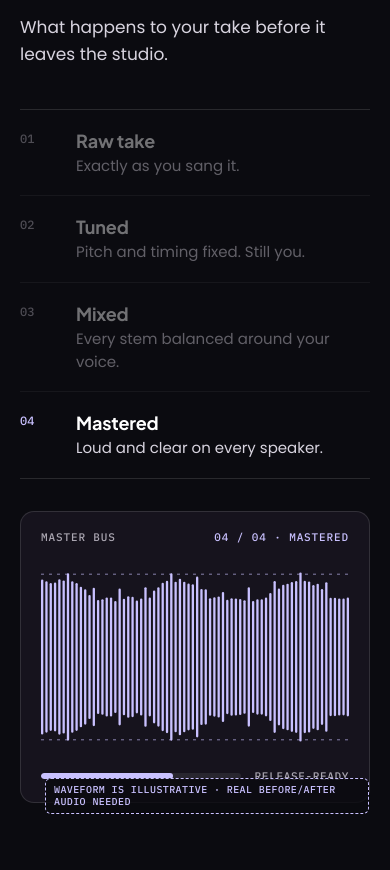
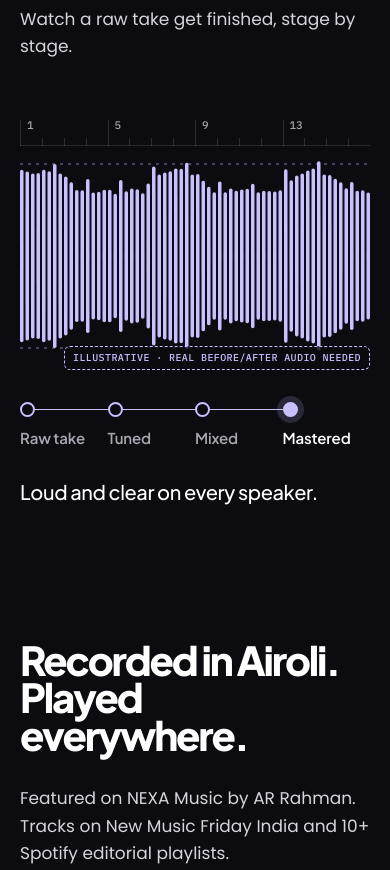
Before and after one commit to youkeostudios/youkeo-website, a website: page redesign/index.html in a window 390 px wide. Shown: the part 1017-1887 px from the top of the page. Drawn offline with nearby package versions, Linux system fonts and the light colour scheme; no server answers.

Commit message:
Redesign: rebuild "Same voice. Finished here." as a full-width mixdown
- Replace the text-left / boxed-console layout with one wide take under
  a DAW bar ruler; headline on one line
- A playhead finishes the take as it passes: bars behind it show the
  current stage (raw ghost kept underneath for before/after), bars ahead
  stay raw grey; limiter ceiling appears once mastered
- Four tappable stage markers with a progress track and one changing
  caption replace the stage list, readout and level meter (the stage
  was shown three times)
- Desktop: pinned scroll scrub. Phones: auto-plays once; tapping a
  stage cancels the auto-play. A/B audio row still appears only when
  the sample files exist

Co-Authored-By: Claude Opus 5.5 <noreply@anthropic.com>

```diff
--- a/redesign/index.html
+++ b/redesign/index.html
@@ -182,37 +182,39 @@
 
     /* ── 2. Master bus (signature) ──────────────────────────── */
     .bus { position: relative; }
-    .bus__pin { min-height: 100svh; display: flex; align-items: center; padding: calc(var(--hd) + 24px) 0 40px; }
-    .bus__grid { display: grid; grid-template-columns: minmax(0, 5fr) minmax(0, 7fr); gap: clamp(32px, 5vw, 96px); align-items: center; width: 100%; }
-    .bus .lede { margin-top: 24px; }
-    .stages { margin: 40px 0 0; padding: 0; list-style: none; border-top: 1px solid var(--rule); }
-    .stage { display: grid; grid-template-columns: 44px 1fr; gap: 0 12px; padding: 18px 0; border-bottom: 1px solid var(--rule); opacity: .42; transition: opacity .35s; cursor: pointer; }
-    .stage.is-on { opacity: 1; }
-    .stage__n { color: var(--muted); font: 500 12px/1.9 var(--mono); }
-    .stage.is-on .stage__n { color: var(--lav); }
-    .stage__t { color: var(--paper); font: 700 18px/1.4 var(--display); letter-spacing: -.01em; }
-    .stage__d { grid-column: 2; margin: 2px 0 0; font-size: 15px; line-height: 1.5; }
-
-    .console { position: relative; padding: clamp(20px, 2.4vw, 32px); border: 1px solid var(--rule); border-radius: var(--r); background: var(--panel); }
-    .console__top { display: flex; justify-content: space-between; align-items: center; gap: 16px; color: var(--muted); font: 500 11px/1 var(--mono); letter-spacing: .08em; text-transform: uppercase; }
-    .console__stage { color: var(--lav); }
-    .wave { position: relative; margin: 24px 0; height: clamp(180px, 22vw, 300px); }
+    .bus__pin { min-height: 100svh; display: flex; align-items: center; padding: calc(var(--hd) + 32px) 0 48px; }
+    .bus__pin > .wrap { width: 100%; }
+    .bus__head { display: flex; flex-wrap: wrap; justify-content: space-between; align-items: flex-end; gap: 16px 48px; }
+    .bus__head .lede { margin: 0; max-width: 32ch; }
+    /* The mixdown: one wide take, a DAW ruler, a playhead that finishes it. */
+    .mix { position: relative; margin-top: clamp(40px, 7vh, 80px); }
+    .mix__ruler { display: grid; grid-template-columns: repeat(16, minmax(0, 1fr)); align-items: end; height: 26px; border-bottom: 1px solid var(--rule); }
+    .mix__ruler span { height: 8px; border-left: 1px solid rgba(255,255,255,.14); }
+    .mix__ruler span:nth-child(4n+1) { height: 26px; padding-left: 6px; color: var(--muted); font: 500 11px/1 var(--mono); }
+    .wave { height: clamp(200px, 28vw, 380px); margin-top: 10px; }
     .wave canvas { width: 100%; height: 100%; }
+    .markers { --fill: 0%; position: relative; display: grid; grid-template-columns: repeat(4, minmax(0, 1fr)); margin: 32px 0 0; padding: 0; list-style: none; }
+    .markers::before, .markers::after { content: ''; position: absolute; top: 21px; left: 7px; height: 1px; }
+    .markers::before { width: 75%; background: var(--rule); }
+    .markers::after { width: var(--fill); background: var(--lav); }
+    .marker { position: relative; z-index: 1; display: flex; flex-direction: column; align-items: flex-start; gap: 12px; min-height: 44px; padding: 14px 8px 4px 0; border: 0; background: none; color: var(--muted); font: 600 clamp(15px, 1.4vw, 18px)/1.2 var(--display); letter-spacing: -.01em; text-align: left; cursor: pointer; transition: color .25s; }
+    .marker__dot { width: 15px; height: 15px; border: 2px solid var(--muted); border-radius: 50%; background: var(--ink); transition: background .25s, border-color .25s; }
+    .marker.is-done .marker__dot { border-color: var(--lav); }
+    .marker.is-on { color: var(--paper); }
+    .marker.is-on .marker__dot { border-color: var(--lav); background: var(--lav); box-shadow: 0 0 0 6px rgba(201,193,255,.16); }
+    .marker:hover { color: var(--paper); }
+    .mix__caption { min-height: 1.3em; margin: 28px 0 0; color: var(--paper); font: 500 clamp(20px, 2vw, 28px)/1.3 var(--display); letter-spacing: -.02em; }
     .console__play[hidden] { display: none; }
-    .console__meter { display: grid; grid-template-columns: 1fr auto; align-items: center; gap: 14px; color: var(--muted); font: 500 11px/1 var(--mono); letter-spacing: .06em; text-transform: uppercase; }
-    .meter { height: 6px; border-radius: 3px; background: rgba(255,255,255,.08); overflow: hidden; }
-    .meter__fill { height: 100%; width: 20%; background: var(--lav); border-radius: 3px; }
-    .console__play { display: flex; flex-wrap: wrap; align-items: center; gap: 12px; margin-top: 24px; padding-top: 20px; border-top: 1px solid var(--rule); }
+    .console__play { display: flex; flex-wrap: wrap; align-items: center; gap: 12px; margin-top: 28px; }
     .ab { display: inline-flex; padding: 4px; border: 1px solid var(--rule); border-radius: 12px; }
     .ab button { min-height: 44px; padding: 0 16px; border: 0; border-radius: 9px; background: transparent; color: var(--fog); font: 500 14px/1 var(--body); cursor: pointer; }
     .ab button[aria-pressed="true"] { background: var(--paper); color: #0E0E12; }
-    .ab button:disabled { cursor: not-allowed; opacity: .45; }
     .console__note { color: var(--muted); font-size: 13px; }
 
     /* Placeholder marker: visible on purpose until real assets land. */
     [data-placeholder] { position: relative; }
     [data-placeholder]::before { content: attr(data-placeholder); position: absolute; z-index: 4; top: 10px; left: 10px; padding: 5px 8px; border: 1px dashed var(--lav); border-radius: 6px; background: rgba(11,11,16,.8); color: var(--lav); font: 500 10px/1.2 var(--mono); letter-spacing: .04em; text-transform: uppercase; pointer-events: none; }
-    .console[data-placeholder]::before { top: auto; bottom: -12px; left: 24px; }
+    .mix[data-placeholder]::before { top: auto; bottom: -14px; left: auto; right: 0; }
 
     /* ── 3. Made here ───────────────────────────────────────── */
     .work__head { display: grid; grid-template-columns: minmax(0, 7fr) minmax(0, 5fr); gap: 32px; align-items: end; }
@@ -418,7 +420,7 @@
       .bar { display: grid; }
       .hero { padding-top: calc(var(--hd) + 48px); }
       .hud { inset: calc(var(--hd) + 8px) 8px 8px; }
-      .pane, .bus__grid, .work__head, .work__pin, .pk__head, .first__grid, .ft__grid, .faq__grid, .room__head, .vo__grid, .book__grid { grid-template-columns: minmax(0, 1fr); }
+      .pane, .work__head, .work__pin, .pk__head, .first__grid, .ft__grid, .faq__grid, .room__head, .vo__grid, .book__grid { grid-template-columns: minmax(0, 1fr); }
       .bus__pin { min-height: 0; padding-top: var(--sec); }
       .stage-art { display: none; }
       .work__pin { margin-top: 40px; }
@@ -549,32 +551,31 @@
     <!-- ── 2. The difference: the master bus ── -->
     <section class="bus" id="difference" aria-labelledby="busTitle">
       <div class="bus__pin" id="busPin">
-        <div class="wrap bus__grid">
-          <div>
-                        <h2 class="h2" id="busTitle">Same voice.<br><span class="mute">Finished here.</span></h2>
-            <p class="lede">What happens to your take before it leaves the studio.</p>
-            <ol class="stages" id="stages">
-              <li class="stage is-on" data-stage="0"><span class="stage__n">01</span><span class="stage__t">Raw take</span><p class="stage__d">Exactly as you sang it.</p></li>
-              <li class="stage" data-stage="1"><span class="stage__n">02</span><span class="stage__t">Tuned</span><p class="stage__d">Pitch and timing fixed. Still you.</p></li>
-              <li class="stage" data-stage="2"><span class="stage__n">03</span><span class="stage__t">Mixed</span><p class="stage__d">Every stem balanced around your voice.</p></li>
-              <li class="stage" data-stage="3"><span class="stage__n">04</span><span class="stage__t">Mastered</span><p class="stage__d">Loud and clear on every speaker.</p></li>
+        <div class="wrap">
+          <div class="bus__head">
+            <h2 class="h2" id="busTitle">Same voice. <span class="mute">Finished here.</span></h2>
+            <p class="lede">Watch a raw take get finished, stage by stage.</p>
+          </div>
+          <div class="mix" data-placeholder="Illustrative · real before/after audio needed">
+            <div class="mix__ruler" aria-hidden="true"><span>1</span><span></span><span></span><span></span><span>5</span><span></span><span></span><span></span><span>9</span><span></span><span></span><span></span><span>13</span><span></span><span></span><span></span></div>
+            <div class="wave"><canvas id="wave" role="img" aria-label="Waveform of a vocal take going from raw to mastered"></canvas></div>
+          </div>
+          <ol class="markers" id="markers" aria-label="Stages">
+            <li><button type="button" class="marker is-on" data-stage="0" aria-pressed="true"><span class="marker__dot" aria-hidden="true"></span>Raw take</button></li>
+            <li><button type="button" class="marker" data-stage="1" aria-pressed="false"><span class="marker__dot" aria-hidden="true"></span>Tuned</button></li>
+            <li><button type="button" class="marker" data-stage="2" aria-pressed="false"><span class="marker__dot" aria-hidden="true"></span>Mixed</button></li>
+            <li><button type="button" class="marker" data-stage="3" aria-pressed="false"><span class="marker__dot" aria-hidden="true"></span>Mastered</button></li>
           </ol>
-          </div>
-
-          <div class="console" id="console" data-placeholder="Waveform is illustrative · real before/after audio needed">
-            <div class="console__top"><span>Master bus</span><span class="console__stage" id="busReadout">01 / 04 · Raw take</span></div>
-            <div class="wave"><canvas id="wave" aria-hidden="true"></canvas></div>
-            <div class="console__meter"><div class="meter"><div class="meter__fill" id="meterFill"></div></div><span id="meterTxt">Quiet</span></div>
+          <p class="mix__caption" id="busCaption" aria-live="polite">Exactly as you sang it.</p>
           <div class="console__play" id="abRow" hidden>
             <div class="ab" role="group" aria-label="Compare before and after">
               <button type="button" id="playRaw" aria-pressed="false" disabled>▶ Raw take</button>
               <button type="button" id="playMaster" aria-pressed="false" disabled>▶ Final master</button>
             </div>
-              <span class="console__note" id="abNote">Before/after samples coming soon.</span>
-              <!-- Drop matching 20–30s clips at /media/audio/sample-raw.mp3 and /media/audio/sample-master.mp3; the buttons enable themselves. -->
+            <span class="console__note" id="abNote">Same take, same level. Switch while it plays.</span>
+            <!-- Drop matching 20–30s clips at /media/audio/sample-raw.mp3 and /media/audio/sample-master.mp3; this row appears by itself. -->
             <audio id="audRaw" src="/media/audio/sample-raw.mp3" preload="none"></audio>
             <audio id="audMaster" src="/media/audio/sample-master.mp3" preload="none"></audio>
-            </div>
           </div>
         </div>
       </div>
@@ -929,16 +930,15 @@
     pauseBtn.addEventListener('click', () => setPaused(!userPaused));
     loadVideo(); wide.addEventListener('change', loadVideo);
 
-    /* ── Master bus waveform (the signature) ── */
+    /* ── The mixdown (the signature): the playhead finishes the take as it passes ── */
     const canvas = $('#wave'), ctx = canvas.getContext('2d');
-    const STAGE_NAMES = ['Raw take', 'Tuned', 'Mixed', 'Mastered'];
-    const METER = [['Quiet', .22], ['Steadier', .38], ['Full', .66], ['Release-ready', .92]];
+    const CAPTIONS = ['Exactly as you sang it.', 'Pitch and timing fixed. Still you.', 'Every stem balanced around your voice.', 'Loud and clear on every speaker.'];
     let N = 0, profiles = [], busP = 0;
     const rng = seed => () => (seed = (seed * 16807) % 2147483647) / 2147483647;
     function buildProfiles() {
-      N = canvas.clientWidth < 520 ? 72 : 132;
+      N = canvas.clientWidth < 520 ? 64 : 140;
       const r = rng(7), jitter = Array.from({ length: N }, r), jitter2 = Array.from({ length: N }, r);
-      const phrase = i => { const x = i / N; return Math.max(0, Math.sin(x * Math.PI * 5.2 + .6)) ** .6; };
+      const phrase = i => Math.max(0, Math.sin((i / N) * Math.PI * 5.2 + .6)) ** .6;
       const raw = [], tuned = [], mixed = [], master = [];
       for (let i = 0; i < N; i++) {
         const env = phrase(i), beat = i % 6 === 0 ? 1 : 0;
@@ -956,43 +956,54 @@
       buildProfiles(); drawWave(busP);
     }
     const mix = (a, b, t) => a + (b - a) * t;
+    const bar = (x, mid, bw, a) => { const bh = Math.max(2, Math.min(.95, a) * mid); ctx.beginPath(); ctx.roundRect ? ctx.roundRect(x, mid - bh, bw, bh * 2, Math.min(bw / 2, 3)) : ctx.rect(x, mid - bh, bw, bh * 2); ctx.fill(); };
     function drawWave(p) {
       const w = canvas.clientWidth, h = canvas.clientHeight, mid = h / 2;
       ctx.clearRect(0, 0, w, h);
       const s = Math.min(Math.floor(p), 2), f = Math.min(p - s, 1);
-      const gap = 2, bw = (w - gap * (N - 1)) / N;
-      // limiter ceiling appears as the song gets mastered
-      ctx.globalAlpha = Math.max(0, p - 2.2) * .8;
+      const gap = 2, bw = (w - gap * (N - 1)) / N, head = (p / 3) * w;
+      // limiter ceiling once it's mastered
+      ctx.globalAlpha = Math.max(0, p - 2.3) * .9;
       ctx.strokeStyle = '#C9C1FF'; ctx.setLineDash([3, 5]); ctx.lineWidth = 1;
-      [mid - mid * .92, mid + mid * .92].forEach(y => { ctx.beginPath(); ctx.moveTo(0, y); ctx.lineTo(w, y); ctx.stroke(); });
+      [mid * .08, mid * 1.92].forEach(y => { ctx.beginPath(); ctx.moveTo(0, y); ctx.lineTo(head, y); ctx.stroke(); });
       ctx.setLineDash([]); ctx.globalAlpha = 1;
-      const c0 = [170, 166, 177], c1 = [201, 193, 255], ct = p / 3;
-      ctx.fillStyle = `rgb(${c0.map((c, i) => Math.round(mix(c, c1[i], ct))).join(',')})`;
+      const c0 = [176, 170, 196], c1 = [201, 193, 255], ct = p / 3;
+      const done = `rgb(${c0.map((c, i) => Math.round(mix(c, c1[i], ct))).join(',')})`;
       for (let i = 0; i < N; i++) {
-        const a = Math.min(.95, mix(profiles[s][i], profiles[s + 1][i], f));
-        const bh = Math.max(2, a * mid);
-        ctx.beginPath();
-        ctx.roundRect ? ctx.roundRect(i * (bw + gap), mid - bh, bw, bh * 2, Math.min(bw / 2, 3)) : ctx.rect(i * (bw + gap), mid - bh, bw, bh * 2);
-        ctx.fill();
+        const x = i * (bw + gap);
+        if (x + bw <= head) {
+          ctx.fillStyle = 'rgba(255,255,255,.1)'; bar(x, mid, bw, profiles[0][i]);   // the raw take, ghosted
+          ctx.fillStyle = done; bar(x, mid, bw, mix(profiles[s][i], profiles[s + 1][i], f));
+        } else {
+          ctx.fillStyle = '#4A4756'; bar(x, mid, bw, profiles[0][i]);                   // not reached yet
         }
       }
-    const stages = $$('.stage'), readout = $('#busReadout'), meterFill = $('#meterFill'), meterTxt = $('#meterTxt');
+      // playhead
+      if (p > 0.02 && p < 2.98) {
+        ctx.fillStyle = '#C9C1FF';
+        ctx.fillRect(Math.round(head) - 1, 0, 2, h);
+        ctx.beginPath(); ctx.moveTo(head - 6, 0); ctx.lineTo(head + 6, 0); ctx.lineTo(head, 8); ctx.fill();
+      }
+    }
+    const stages = $$('.marker'), markers = $('#markers'), caption = $('#busCaption');
+    let lastIdx = -1;
     function setBus(p) {
       busP = Math.max(0, Math.min(3, p));
       drawWave(busP);
+      markers.style.setProperty('--fill', `${(busP / 3) * 75}%`);
       const idx = Math.min(3, Math.round(busP));
-      stages.forEach((el, i) => el.classList.toggle('is-on', i === idx));
-      readout.textContent = `0${idx + 1} / 04 · ${STAGE_NAMES[idx]}`;
-      const lvl = mix(METER[Math.min(Math.floor(busP), 2)][1], METER[Math.min(Math.floor(busP) + 1, 3)][1], Math.min(busP - Math.floor(busP), 1));
-      meterFill.style.width = `${lvl * 100}%`;
-      meterTxt.textContent = METER[idx][0];
+      if (idx !== lastIdx) {
+        lastIdx = idx;
+        stages.forEach((el, i) => { el.classList.toggle('is-on', i === idx); el.classList.toggle('is-done', i < idx); el.setAttribute('aria-pressed', String(i === idx)); });
+        caption.textContent = CAPTIONS[idx];
+      }
     }
     sizeCanvas();
     window.addEventListener('resize', () => { sizeCanvas(); });
     // Tap a stage (works everywhere; the only control on phones)
     let busTween;
     stages.forEach((el, i) => el.addEventListener('click', () => {
-      if (hasGsap) { busTween?.kill(); const o = { p: busP }; busTween = gsap.to(o, { p: i, duration: .9, ease: 'power2.inOut', onUpdate: () => setBus(o.p) }); }
+      if (hasGsap && motion) { busTween?.kill(); const o = { p: busP }; busTween = gsap.to(o, { p: i, duration: .9, ease: 'power2.inOut', onUpdate: () => setBus(o.p) }); }
       else setBus(i);
     }));
     setBus(0);
@@ -1003,8 +1014,7 @@
       if (!(a && b)) return;
       bRaw.disabled = bMaster.disabled = false;
       $('#abRow').hidden = false;
-      $('#abNote').textContent = 'Same take, same level. Switch while it plays.';
-      $('#console').removeAttribute('data-placeholder');
+      $('.mix').removeAttribute('data-placeholder');
       const play = (on, off, bOn, bOff, stage) => {
         if (!on.paused) { on.pause(); bOn.setAttribute('aria-pressed', 'false'); return; }
         on.currentTime = off.paused ? on.currentTime : off.currentTime;
@@ -1078,8 +1088,9 @@
     /* Phones/tablets: the bus plays itself once when it comes on screen */
     mm.add('(max-width: 999px)', () => {
       const o = { p: 0 };
-      gsap.to(o, { p: 3, duration: 3.2, ease: 'power1.inOut', onUpdate: () => setBus(o.p),
-        scrollTrigger: { trigger: '#console', start: 'top 70%', once: true } });
+      // stored as busTween so a tap on any stage cancels the auto-play
+      busTween = gsap.to(o, { p: 3, duration: 3.2, ease: 'power1.inOut', onUpdate: () => setBus(o.p),
+        scrollTrigger: { trigger: '.mix', start: 'top 70%', once: true } });
     });
   });
   </script>
```
Lines whose indentation alone changed are shown as unchanged.
